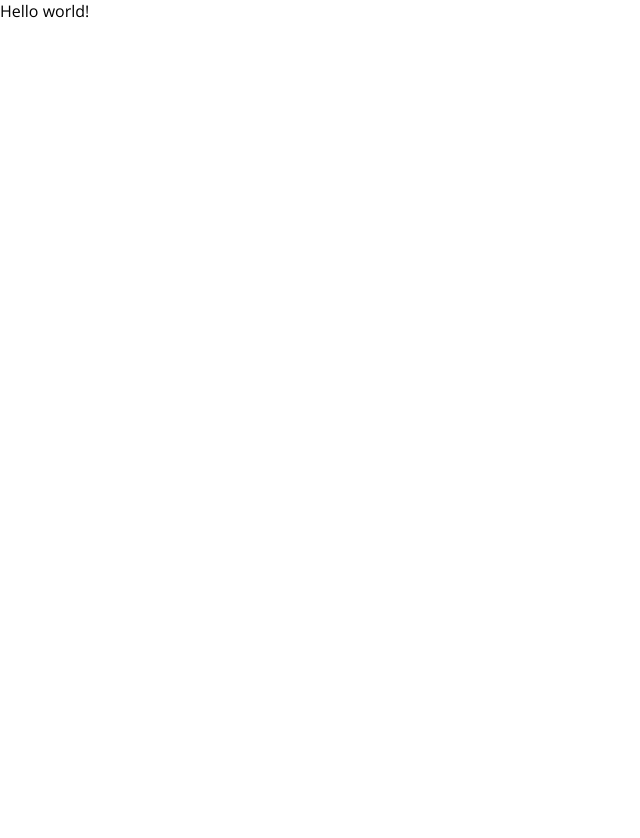
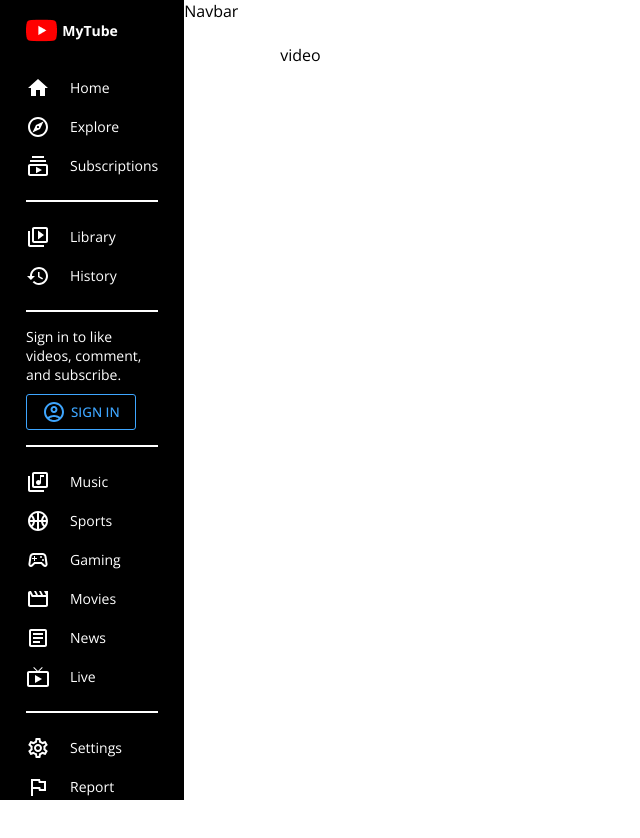
Before and after one commit to knrbokhari/youtybe-clone, a React (Create React App) app in the folder client/: page / in a window 1280 px wide. Shown: the top 838 px of the page, without its empty margins (0-640 px from the left). Before the commit the page ends 800 px from the top, so only its background shows below. Built offline with nearby package versions, Linux system fonts and the light colour scheme.

Commit message:
creating menu for the home page

```diff
--- a/client/package.json
+++ b/client/package.json
@@ -3,6 +3,10 @@
   "version": "1.0.0",
   "private": true,
   "dependencies": {
+    "@emotion/react": "^11.9.3",
+    "@emotion/styled": "^11.9.3",
+    "@mui/icons-material": "^5.8.4",
+    "@mui/material": "^5.9.1",
     "@testing-library/jest-dom": "^5.16.4",
     "@testing-library/react": "^13.1.1",
     "@testing-library/user-event": "^13.5.0",
--- a/client/src/App.js
+++ b/client/src/App.js
@@ -1,8 +1,28 @@
+import styled from "styled-components";
+import Menu from "./components/Menu";
+import Navbar from "./components/Navbar";
+
+const Container = styled.div`
+  display: flex;
+`;
+
+const Main = styled.div`
+  flex: 7;
+  background-color: ${({ theme }) => theme.bg};
+`;
+const Wrapper = styled.div`
+  padding: 22px 96px;
+`;
+
 function App() {
   return (
-    <div>
-      Hello world!
-    </div>
+    <Container>
+      <Menu />
+      <Main>
+        <Navbar />
+        <Wrapper>video</Wrapper>
+      </Main>
+    </Container>
   );
 }
 
--- /dev/null
+++ b/client/src/components/Menu.jsx
@@ -0,0 +1,173 @@
+import React from "react";
+import styled from "styled-components";
+import MyTube from "../img/logo.png";
+import HomeIcon from "@mui/icons-material/Home";
+import ExploreOutlinedIcon from "@mui/icons-material/ExploreOutlined";
+import SubscriptionsOutlinedIcon from "@mui/icons-material/SubscriptionsOutlined";
+import VideoLibraryOutlinedIcon from "@mui/icons-material/VideoLibraryOutlined";
+import HistoryOutlinedIcon from "@mui/icons-material/HistoryOutlined";
+import LibraryMusicOutlinedIcon from "@mui/icons-material/LibraryMusicOutlined";
+import SportsEsportsOutlinedIcon from "@mui/icons-material/SportsEsportsOutlined";
+import SportsBasketballOutlinedIcon from "@mui/icons-material/SportsBasketballOutlined";
+import MovieOutlinedIcon from "@mui/icons-material/MovieOutlined";
+import ArticleOutlinedIcon from "@mui/icons-material/ArticleOutlined";
+import LiveTvOutlinedIcon from "@mui/icons-material/LiveTvOutlined";
+import AccountCircleOutlinedIcon from "@mui/icons-material/AccountCircleOutlined";
+import SettingsOutlinedIcon from "@mui/icons-material/SettingsOutlined";
+import FlagOutlinedIcon from "@mui/icons-material/FlagOutlined";
+import HelpOutlineOutlinedIcon from "@mui/icons-material/HelpOutlineOutlined";
+import SettingsBrightnessOutlinedIcon from "@mui/icons-material/SettingsBrightnessOutlined";
+
+const Container = styled.div`
+  flex: 1;
+  height: 100vh;
+  font-size: 14px;
+  position: sticky;
+  top: 0;
+  background-color: black;
+  color: white;
+`;
+
+const Wrapper = styled.div`
+  padding: 18px 26px;
+`;
+
+const Logo = styled.div`
+  display: flex;
+  align-items: center;
+  gap: 5px;
+  font-weight: bold;
+  margin-bottom: 25px;
+`;
+
+const Img = styled.img`
+  height: 25px;
+`;
+
+const Item = styled.div`
+  display: flex;
+  align-items: center;
+  gap: 20px;
+  cursor: pointer;
+  padding: 7.5px 0px;
+  &:hover {
+    background-color: ${({ theme }) => theme.soft};
+  }
+`;
+
+const Hr = styled.hr`
+  margin: 15px 0px;
+  border: 0.5px solid ${({ theme }) => theme.soft};
+`;
+
+const Login = styled.div``;
+const Button = styled.button`
+  padding: 5px 15px;
+  background-color: transparent;
+  border: 1px solid #3ea6ff;
+  color: #3ea6ff;
+  border-radius: 3px;
+  font-weight: 500;
+  margin-top: 10px;
+  cursor: pointer;
+  display: flex;
+  align-items: center;
+  gap: 5px;
+`;
+
+const Title = styled.h2`
+  font-size: 14px;
+  font-weight: 500;
+  color: #aaaaaa;
+  margin-bottom: 20px;
+`;
+
+const Menu = () => {
+  return (
+    <Container>
+      <Wrapper>
+        <Logo>
+          <Img src={MyTube} />
+          MyTube
+        </Logo>
+        <Item>
+          <HomeIcon />
+          Home
+        </Item>
+        <Item>
+          <ExploreOutlinedIcon />
+          Explore
+        </Item>
+        <Item>
+          <SubscriptionsOutlinedIcon />
+          Subscriptions
+        </Item>
+        <Hr />
+
+        <Item>
+          <VideoLibraryOutlinedIcon />
+          Library
+        </Item>
+        <Item>
+          <HistoryOutlinedIcon />
+          History
+        </Item>
+        <Hr />
+        <>
+          <Login>
+            Sign in to like videos, comment, and subscribe.
+            <Button>
+              <AccountCircleOutlinedIcon />
+              SIGN IN
+            </Button>
+          </Login>
+          <Hr />
+        </>
+        <Item>
+          <LibraryMusicOutlinedIcon />
+          Music
+        </Item>
+        <Item>
+          <SportsBasketballOutlinedIcon />
+          Sports
+        </Item>
+        <Item>
+          <SportsEsportsOutlinedIcon />
+          Gaming
+        </Item>
+        <Item>
+          <MovieOutlinedIcon />
+          Movies
+        </Item>
+        <Item>
+          <ArticleOutlinedIcon />
+          News
+        </Item>
+        <Item>
+          <LiveTvOutlinedIcon />
+          Live
+        </Item>
+        <Hr />
+
+        <Item>
+          <SettingsOutlinedIcon />
+          Settings
+        </Item>
+        <Item>
+          <FlagOutlinedIcon />
+          Report
+        </Item>
+        <Item>
+          <HelpOutlineOutlinedIcon />
+          Help
+        </Item>
+        <Item>
+          <SettingsBrightnessOutlinedIcon />
+          Dark Mode
+        </Item>
+      </Wrapper>
+    </Container>
+  );
+};
+
+export default Menu;
--- /dev/null
+++ b/client/src/components/Navbar.jsx
@@ -0,0 +1,7 @@
+import React from "react";
+
+const Navbar = () => {
+  return <div>Navbar</div>;
+};
+
+export default Navbar;
```
Also changed, not shown: client/src/index.js (+4 -4 lines), client/src/img/logo.png (added), 1 other file (tests, documents, lock files or other folders).
